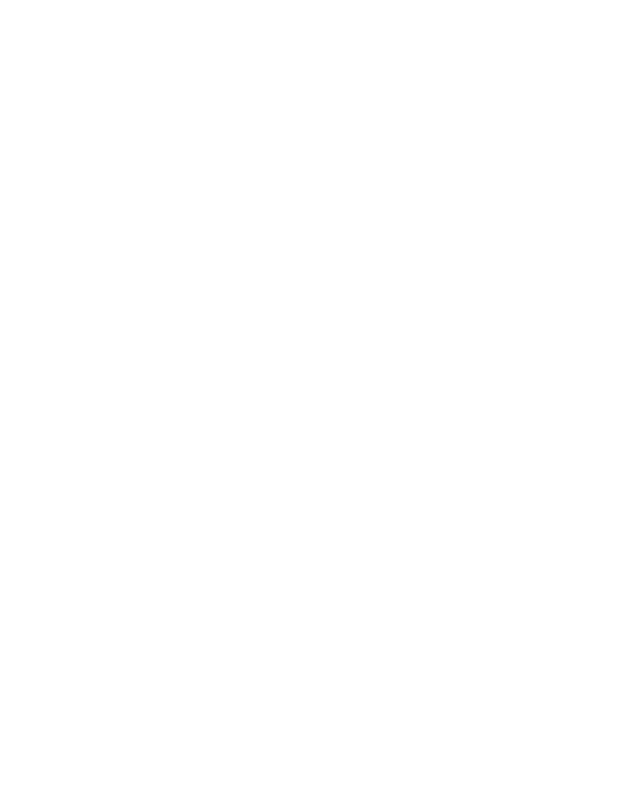
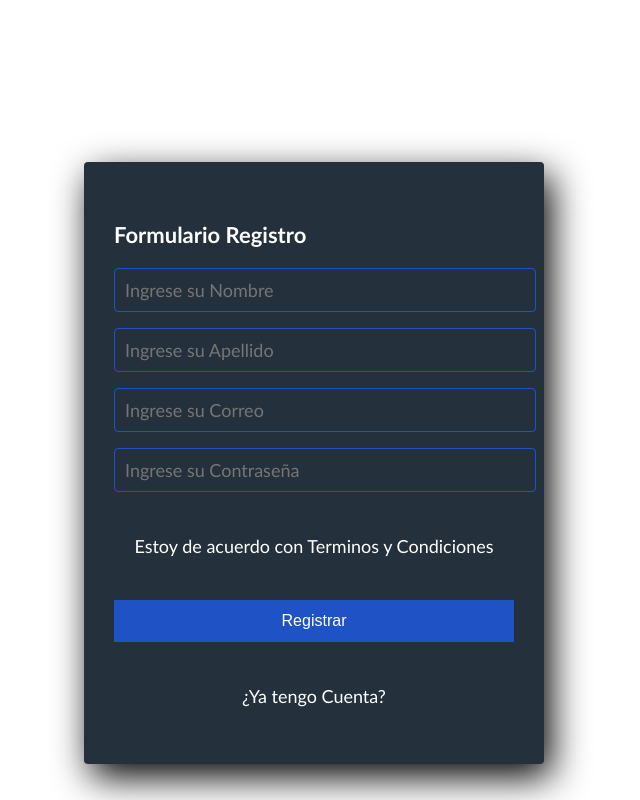
Before and after one commit to ivillamizar5/landing-page-calzado, a plain HTML site: page formulario.html in a window 1280 px wide. Shown: the whole page, without its empty margins (326-966 px from the left). Drawn offline with Linux system fonts and the light colour scheme.

Commit message:
agregado el formulario de registro y los estilos

```diff
--- a/estilos/styles.css
+++ b/estilos/styles.css
@@ -0,0 +1,55 @@
+.form-register {
+    width: 400px;
+    background: #24303c;
+    padding: 30px;
+    margin: auto;
+    margin-top: 100px;
+    border-radius: 4px;
+    font-family: 'calibri';
+    color: white;
+    box-shadow: 7px 13px 37px #000;
+  }
+
+  .form-register h4 {
+    font-size: 22px;
+    margin-bottom: 20px;
+  }
+
+  .controls {
+    width: 100%;
+    background: #24303c;
+    padding: 10px;
+    border-radius: 4px;
+    margin-bottom: 16px;
+    border: 1px solid #1f53c5;
+    font-family: 'calibri';
+    font-size: 18px;
+    color: white;
+  }
+
+  .form-register p {
+    height: 40px;
+    text-align: center;
+    font-size: 18px;
+    line-height: 40px;
+  }
+
+  .form-register a {
+    color: white;
+    text-decoration: none;
+  }
+
+  .form-register a:hover {
+    color: white;
+    text-decoration: underline;
+  }
+
+  .form-register .botons {
+    width: 100%;
+    background: #1f53c5;
+    border: none;
+    padding: 12px;
+    color: white;
+    margin: 16px 0;
+    font-size: 16px;
+  }
--- a/formulario.html
+++ b/formulario.html
@@ -1,11 +1,29 @@
-<!DOCTYPE html>
-<html lang="es">
+
+  <!DOCTYPE html>
+<html lang="en">
 <head>
-    <meta charset="UTF-8">
-    <meta name="viewport" content="width=device-width, initial-scale=1.0">
-    <title></title>
+  <meta charset="UTF-8">
+  <meta name="viewport" content="width=device-width, initial-scale=1.0">
+  <meta http-equiv="X-UA-Compatible" content="ie=edge">
+  <link rel="stylesheet" href="estilos/styles.css">
+  <title>Formulario Registro</title>
 </head>
 <body>
 
+    <br><br><br>
+  <section class="form-register">
+    <h4>Formulario Registro</h4>
+    <input class="controls" type="text" name="nombres" id="nombres" placeholder="Ingrese su Nombre">
+    <input class="controls" type="text" name="apellidos" id="apellidos" placeholder="Ingrese su Apellido">
+    <input class="controls" type="email" name="correo" id="correo" placeholder="Ingrese su Correo">
+    <input class="controls" type="password" name="correo" id="correo" placeholder="Ingrese su Contraseña">
+    <p>Estoy de acuerdo con <a href="#">Terminos y Condiciones</a></p>
+    <input class="botons" type="submit" value="Registrar">
+    <p><a href="#">¿Ya tengo Cuenta?</a></p>
+  </section>
+
 </body>
 </html>
+
+</body>
+</html>
```
